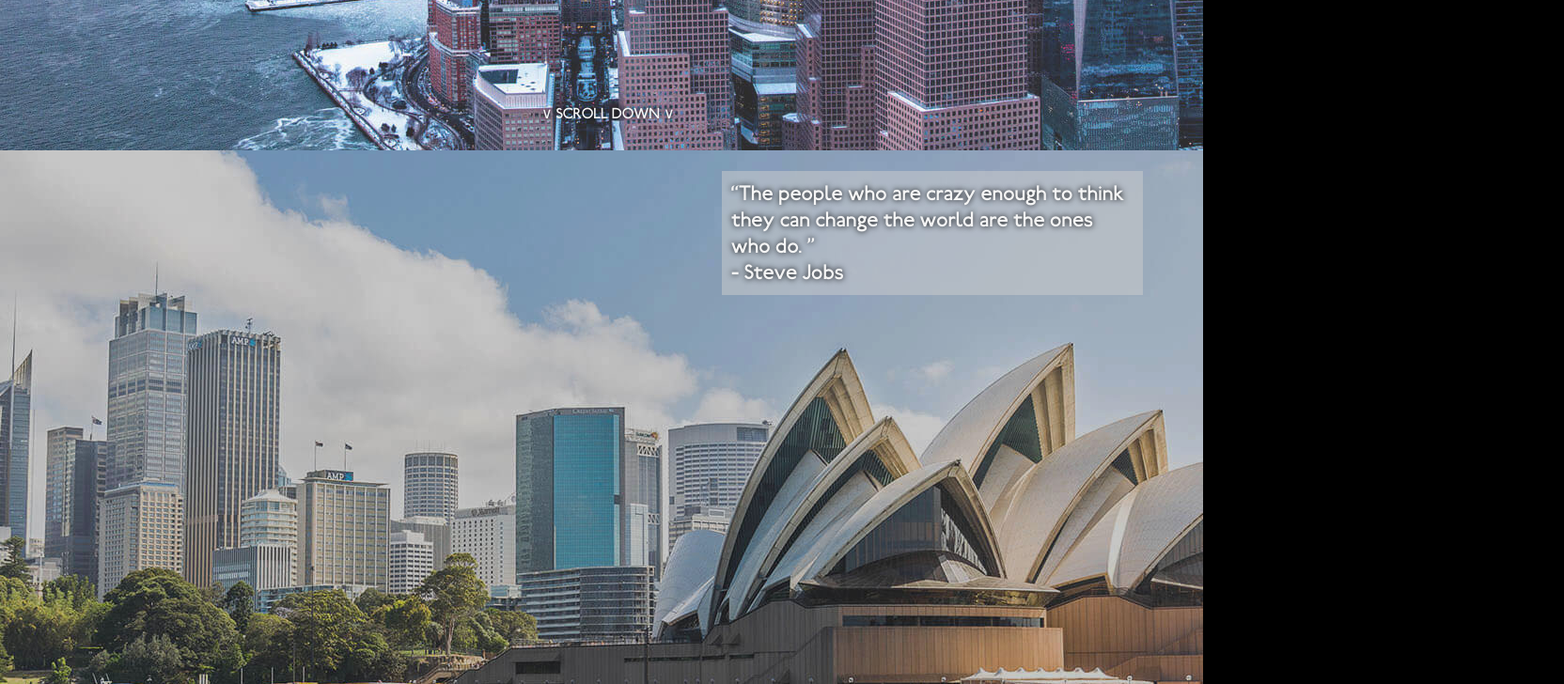
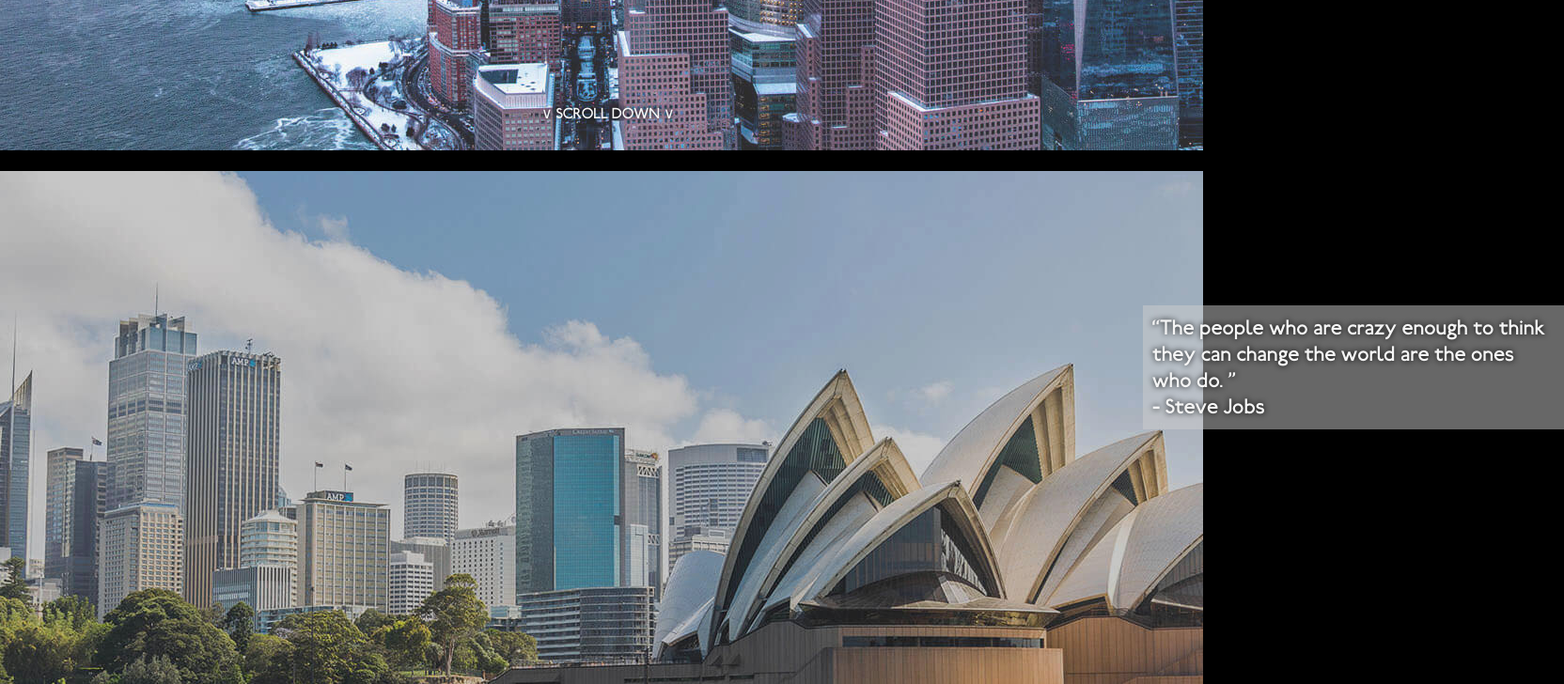
Before and after one commit to Thornus/presentation-website, a plain HTML site: page index.html in a window 1280 px wide. Shown: the part 640-1368 px from the top of the page at 94% size, 1664 px wide, since content can reach past the window. Drawn offline with Linux system fonts and the light colour scheme.

Commit message:
Update style.css

```diff
--- a/css/style.css
+++ b/css/style.css
@@ -26,8 +26,10 @@ body {
 }
 
 .text-div {
-	padding-top: 70vh;
-	padding-left: 5vw;
+    position: relative;
+    top: 70vh;
+    left: 5vw;
+
 	width: 60vw;
 
 	font-size: 2.5vh;
@@ -35,10 +37,9 @@ body {
 
 .quote-div {
 	position: relative;
-    bottom: 77vh;
+    top: 7vh;
+    left: 35vw;
 
-	padding-top: 5vh;
-	padding-left: 33vw;
 	width: 60vw;
 
 	font-size: 3vh;
@@ -123,7 +124,7 @@ body {
 	background-image: url("../img/02_m.jpg");
 }
 
-@media only screen and (min-width: 800px) { /* DESKTOP AND TABLET*/
+@media only screen and (min-width: 768px) { /* DESKTOP AND TABLET*/
 	.text-div, .quote-div {
 		font-size: 1.75vw;
 		width: 35vw;
```
